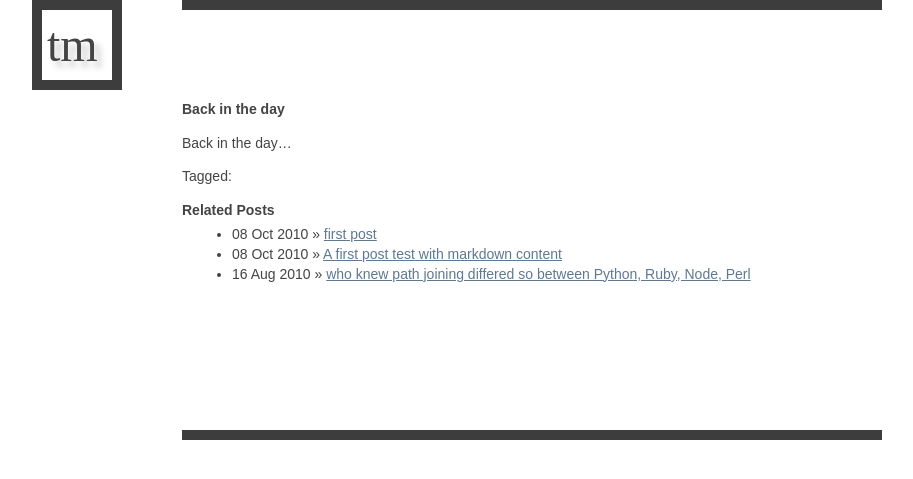
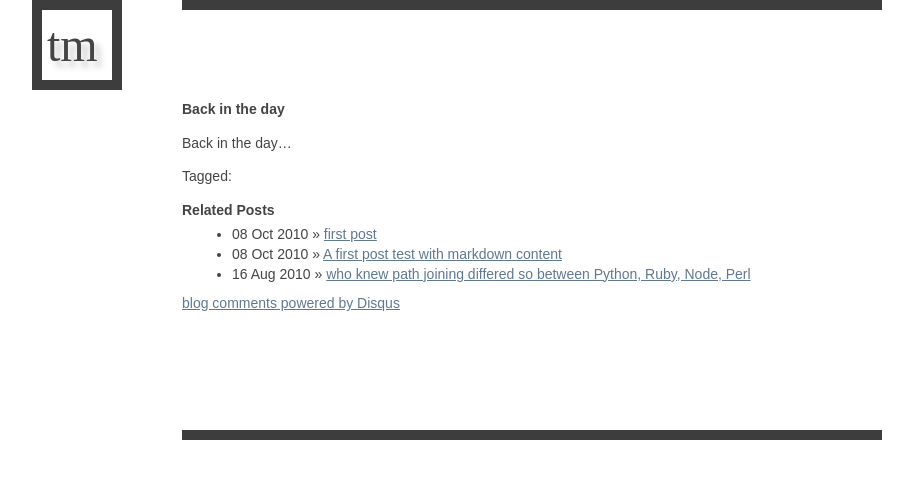
Before and after one commit to trentm/trentm.github.com, a Jekyll site: the page built from src/_posts/2006-01-01-back-in-the-day.markdown, in a window 1280 px wide. Shown: the top 479 px of the page, without its empty margins (108-1021 px from the left). Built offline with Jekyll 4.4.1, drawn with Linux system fonts in a browser that asks for light colours; nearby versions of some CDN libraries; some web fonts are replaced; Markdown is read by kramdown in place of the engine named in the settings; comment, search, counter and statistics services are not loaded; some of the changed lines change nothing that is shown.

Commit message:
playing with disqus

```diff
--- a/src/_layouts/default.html
+++ b/src/_layouts/default.html
@@ -108,6 +108,15 @@
 <script src="/js/plugins.js?v=1"></script>
 <script src="/js/script.js?v=1"></script>
 
+<script type="text/javascript">
+var disqus_shortname = 'trentm';
+(function () {
+  var s = document.createElement('script'); s.async = true;
+  s.src = 'http://disqus.com/forums/trentm/count.js';
+  (document.getElementsByTagName('HEAD')[0] || document.getElementsByTagName('BODY')[0]).appendChild(s);
+}());
+</script>
+
 <!--[if lt IE 7 ]>
   <script src="/js/dd_belatedpng.js?v=1"></script>
 <![endif]-->
--- a/src/_layouts/post.html
+++ b/src/_layouts/post.html
@@ -25,3 +25,19 @@
     {% endfor %}
   </ul>
 </div>
+
+<div id="comments">
+<div id="disqus_thread"></div>
+<script type="text/javascript">
+  /**
+    * var disqus_identifier; [Optional but recommended: Define a unique identifier (e.g. post id or slug) for this thread]
+    */
+  (function() {
+   var dsq = document.createElement('script'); dsq.type = 'text/javascript'; dsq.async = true;
+   dsq.src = 'http://trentm.disqus.com/embed.js';
+   (document.getElementsByTagName('head')[0] || document.getElementsByTagName('body')[0]).appendChild(dsq);
+  })();
+</script>
+<noscript>Please enable JavaScript to view the <a href="http://disqus.com/?ref_noscript=trentm">comments powered by Disqus.</a></noscript>
+<a href="http://disqus.com" class="dsq-brlink">blog comments powered by <span class="logo-disqus">Disqus</span></a>
+</div>
```
